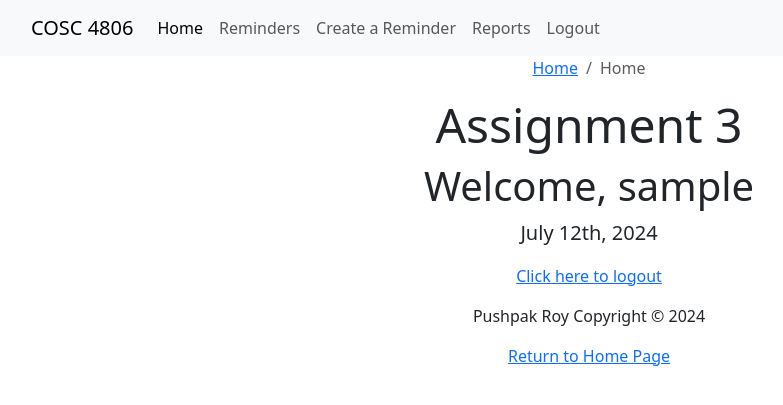
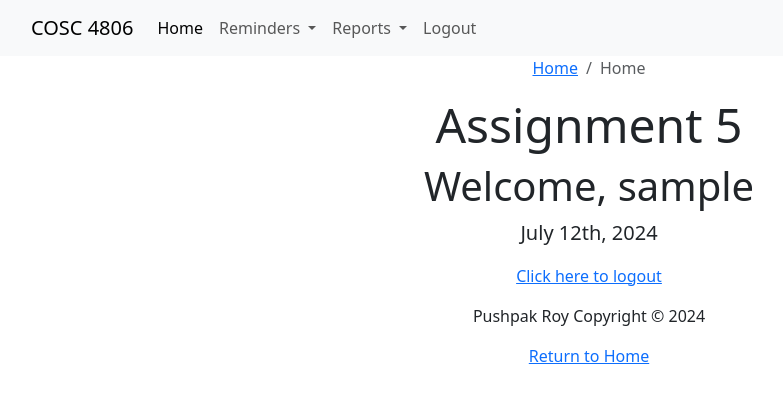
Before and after one commit to puroy3/COSC4806-5, a PHP site: page /home/index in a window 1280 px wide. Shown: the top 405 px of the page, without its empty margins (51-834 px from the left). Run offline with PHP 8.4, Linux system fonts and the light colour scheme; the visitor is signed in with stand-in values (Sample User, id 1); data that the repository does not hold is empty.

Commit message:
Added dropdown menus

```diff
--- a/app/views/home/index.php
+++ b/app/views/home/index.php
@@ -11,7 +11,7 @@
                     </ol>
                   </nav>
                 </div>
-                <h2 class="display-5 text-center">Assignment 3</h2>
+                <h2 class="display-5 text-center">Assignment 5</h2>
                 <h1> Welcome, <?=$_SESSION['username'] ?></h1>
                 <p class="lead"> <?= date("F jS, Y"); ?></p>
             </div>
--- a/app/views/templates/footer.php
+++ b/app/views/templates/footer.php
@@ -2,7 +2,7 @@
     <div class="row">
         <div class="col-lg-12">
             <p class="text-center">Pushpak Roy Copyright &copy; <?php echo date('Y'); ?> </p>
-            <p class="text-center"><a href="/home"> Return to Home Page </a></p>
+            <p class="text-center"><a href="/home"> Return to Home </a></p>
         </div>
     </div>
 </footer>
--- a/app/views/templates/header.php
+++ b/app/views/templates/header.php
@@ -27,16 +27,28 @@ if (!isset($_SESSION['auth'])) {
         <li class="nav-item">
           <a class="nav-link active" aria-current="page" href="/home">Home</a>
         </li>
+  <li class="nav-item dropdown">
+          <a class="nav-link dropdown-toggle" href="#" id="navbarDropdown" role="button" data-bs-toggle="dropdown" aria-expanded="false">
+            Reminders
+        </a>
+      <ul class="dropdown-menu" aria-labelledby="navbarDropdown">
+      <li><a class="dropdown-item" href="/reminders">Reminders Page</a></li>
+      <li><a class="dropdown-item" href="/reminders/create">Create Reminder</a></li>
+  </ul>
+  </li>
         <li class="nav-item">
-          <a class="nav-link" href="/reminders">Reminders</a>
-        </li>
-        <li class="nav-item">
-          <a class="nav-link" href="/reminders/create">Create a Reminder</a>
-        </li>
         <?php if ($_SESSION['is_admin'] == 1 && isset($_SESSION['is_admin'])) { ?>
-          <li class="nav-item">
-            <a class="nav-link" href="/reports">Reports</a>
-          </li>
+      <li class="nav-item dropdown">
+          <a class="nav-link dropdown-toggle" href="#" id="navbarDropdown" role="button" data-bs-toggle="dropdown" aria-expanded="false">
+            Reports
+        </a>
+      <ul class="dropdown-menu" aria-labelledby="navbarDropdown">
+      <li><a class="dropdown-item" href="/reports">Reports Page</a></li>
+      <li><a class="dropdown-item" href="/reports/everyReminder">All Reminders</a></li>
+      <li><a class="dropdown-item" href="/reports/mostRemindersPerson">User with Most Reminders</a></li>
+      <li><a class="dropdown-item" href="/reports/loginsTotal">Total Logins per user</a></li>
+  </ul>
+  </li>
           <?php } ?>
         <li class="nav-item">
           <a class="nav-link" href="/logout">Logout</a>
```
